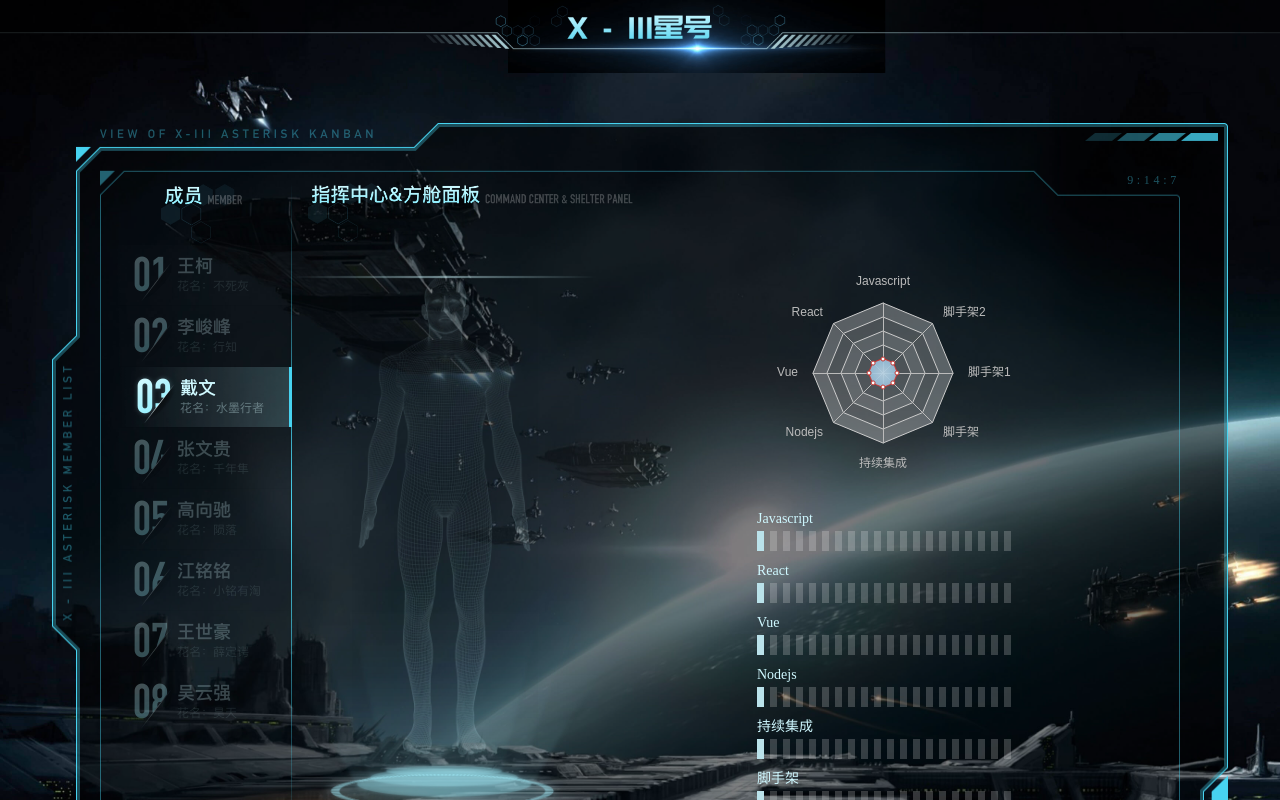
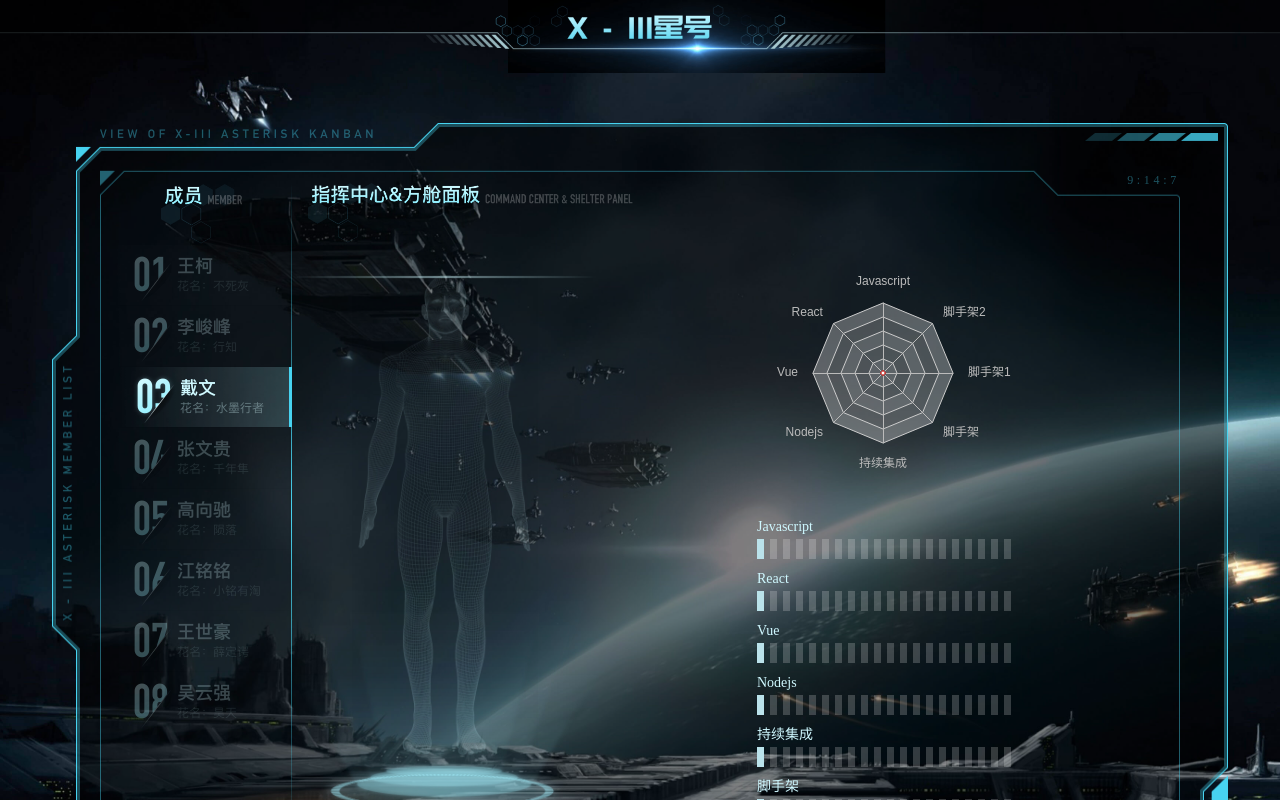
Before and after one commit to wangshihao111/exam-game, a Vue app: page / in a window 1280 px wide. Built offline with nearby package versions, Linux system fonts and the light colour scheme.

Commit message:
数据关联

```diff
--- a/src/App.vue
+++ b/src/App.vue
@@ -38,9 +38,9 @@
                 </div>
               </div>
               <div class="content-data">
-                <Chart :indicators="fields" :data="chartData"/>
+                <Chart :data="chartData"/>
                 <div class="form-wrapper">
-                  <SkillForm :fields="fields" @change="handleFormChange" />
+                  <SkillForm :value="chartData" @change="handleFormChange" />
                 </div>
               </div>
             </main>
@@ -54,7 +54,6 @@
 <script>
   import imgList from "./utils/imgList";
   import Chart from "./components/Chart";
-  // import RateInput from "./components/RateInput";
   import SkillForm from "./components/SkillForm";
 
   const fields = [
@@ -68,14 +67,14 @@
     {label: '脚手架2', name: 'cli2'},
   ]
 
-  const defaultData = fields.map(f => ({type: f.label, value: 20}))
+  const defaultValue = fields.map(f => ({...f, value: 0}))
+
 
   export default {
     name: 'App',
     components: {
       SkillForm,
       Chart,
-      // RateInput,
     },
     data() {
       return {
@@ -83,7 +82,7 @@
         current: 'dw',
         currentTime: '',
         fields,
-        chartData: defaultData,
+        chartData: defaultValue,
       }
     },
     mounted() {
@@ -100,8 +99,8 @@
         if (item.id === 'title') return;
         this.current = item.id;
       },
-      handleFormChange(value) {
-        console.log(value)
+      handleFormChange(values) {
+        this.chartData = values;
       }
     }
   }
@@ -331,6 +330,7 @@
                   overflow-x: hidden;
                   overflow-y: auto;
                   margin-bottom: 32px;
+                  padding: 8px;
                 }
               }
             }
--- a/src/components/Chart.vue
+++ b/src/components/Chart.vue
@@ -19,62 +19,13 @@
     },
     mounted() {
       this.chart = echarts.init(this.$refs.chart);
-      this.loadOptions()
-      // this.chart.setOption(
-      //     {
-      //       // title: {
-      //       //     text: '自定义雷达图'
-      //       // },
-      //       // legend: {
-      //       //     data: ['图一', '图二', '张三', '李四']
-      //       // },
-      //       radar: [
-      //         {
-      //           indicator: [
-      //             {text: '语文', max: 70},
-      //             {text: '数学', max: 70},
-      //             {text: '英语', max: 70},
-      //             {text: '物理', max: 70},
-      //             {text: '化学', max: 70},
-      //             {text: '生物', max: 70}
-      //           ],
-      //           center: ['50%', '50%'],
-      //           radius: 70
-      //         }
-      //       ],
-      //       series: [
-      //         {
-      //           name: '成绩单',
-      //           type: 'radar',
-      //           radarIndex: 0,
-      //           data: [
-      //             {
-      //               value: [30, 40, 50, 30, 70, 60],
-      //               name: '李四',
-      //               areaStyle: {
-      //                 opacity: 0.9,
-      //                 color: new echarts.graphic.RadialGradient(0.5, 0.5, 1, [
-      //                   {
-      //                     color: '#B8D3E4',
-      //                     offset: 0
-      //                   },
-      //                   {
-      //                     color: '#72ACD1',
-      //                     offset: 1
-      //                   }
-      //                 ])
-      //               }
-      //             }
-      //           ]
-      //         }
-      //       ]
-      //     }
-      // )
+      this.loadOptions();
     },
     methods: {
       loadOptions() {
-        const indicator = this.indicators.map(v => ({text: v.label, max: 70}));
-        const value = indicator.map(({text}) => this.data.find(v => v.type === text).value / 100 * 70);
+        // const indicator = this.indicators.map(v => ({text: v.label, max: 70}));
+        const indicator = this.data.map(v => ({text: v.label, max: 70}))
+        const value = this.data.map(v => v.value / 100 * 70)
         this.chart && this.chart.setOption(
             {
               radar: [
@@ -116,7 +67,6 @@
     },
     watch: {
       data() {
-        console.log('load options')
         this.loadOptions()
       }
     }
--- a/src/components/RateInput.vue
+++ b/src/components/RateInput.vue
@@ -24,6 +24,7 @@
     props: {
       label: String,
       value: Number,
+      disabled: {type: Boolean, default: false}
     },
     data() {
       return {
@@ -37,20 +38,25 @@
         this.canMove = false;
       })
     },
+    created() {
+      this.activeLength = this.value / 100 * 40;
+    },
     methods: {
       handleChange(index) {
         const value = Math.floor(index / 2)*2 / 40 * 100;
         this.$emit('change', value);
       },
       handleItemClick(index) {
-        this.activeLength = index
+        if (!this.disabled) {
+          this.activeLength = index
+        }
       },
-      onMouseDown(e) {
+      onMouseDown() {
         this.canMove = true;
       },
       onMouseMove(e) {
         const key = e.target.dataset.key;
-        if (key && this.canMove) {
+        if (key && this.canMove && !this.disabled) {
           this.activeLength = Number(key)
         } else {
           this.canMove = false;
@@ -62,8 +68,7 @@
         this.handleChange(index)
       },
       value(v) {
-        this.activeLength = v / 100 * (2/40);
-        console.log(this.activeLength)
+        this.activeLength = v / 100 * 40;
       }
     }
   }
@@ -76,17 +81,7 @@
     display: inline-block;
     text-align: left;
     padding: 4px;
-    /*:after {*/
-    /*  display: block;*/
-    /*  content: '';*/
-    /*  height: 0;*/
-    /*  line-height: 0;*/
-    /*  clear: both;*/
-    /*  zoom: 1;*/
-    /*}*/
     .label {
-      /*float: left;*/
-      /*width: 100px;*/
       font-family: PingFangSC-Regular;
       font-size: 14px;
       color: #CFF8FF;
@@ -94,7 +89,6 @@
     }
     .item-wrapper {
       width: 100%;
-      /*width: calc(100% - 100px);*/
       height: 20px;
       display: flex;
       flex-flow: row nowrap;
--- a/src/components/SkillForm.vue
+++ b/src/components/SkillForm.vue
@@ -1,12 +1,11 @@
 <template>
   <div class="form">
     <RateInput
-        v-for="field in fields"
-        :label="field.label"
-        :key="field.name"
-        :value="values[field.name]"
-        @change="handleChange"
-        v-model="values[field.name]"
+        v-for="value in value"
+        :label="value.label"
+        :key="value.name"
+        :value="value.value"
+        @change="handleChange(value.name, $event)"
     />
   </div>
 </template>
@@ -19,10 +18,10 @@
       RateInput,
     },
     props: {
-      fields: {
-        type: Array,
-        default: () => [],
-      },
+      // fields: {
+      //   type: Array,
+      //   default: () => [],
+      // },
       value: {
         type: Array,
         default: () => [],
@@ -38,25 +37,22 @@
     },
     methods: {
       initFields() {
-        this.fields.forEach(f => {
-          this.$set(this.values, f.name, 10)
+        this.value.forEach(f => {
+          this.$set(this.values, f.name, f.value || 0)
         });
+        this.$forceUpdate();
       },
-      handleChange(v) {
-        console.log(v)
+      handleChange(name, v) {
+        const tmp = [...this.value]
+        const index = this.value.findIndex(v => v.name === name);
+        tmp[index] = {...tmp[index], value: v}
+        this.$emit('change', tmp)
       }
     },
     watch: {
-      fields() {
+      value() {
         this.initFields();
       },
-      values: {
-        deep: true,
-        handler() {
-          console.log('inner')
-          this.$emit('change', {...this.values})
-        }
-      }
     }
   }
 </script>
```
